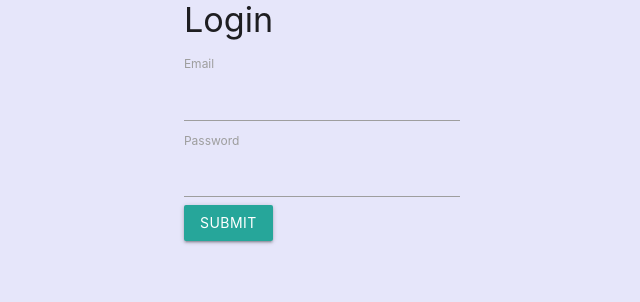
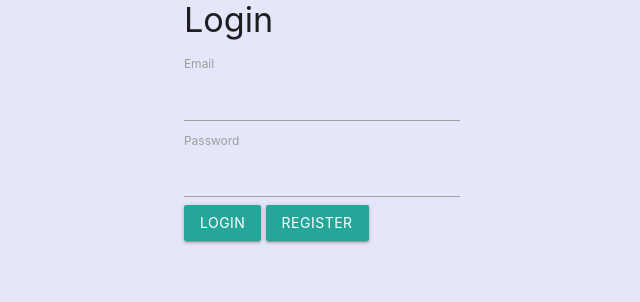
Before and after one commit to isaacwoodruff/codetogether, a Flask app: page /login in a window 1280 px wide. Shown: the part 136-438 px from the top of the page, without its empty margins (318-958 px from the left). Run offline with Flask 2, Linux system fonts and the light colour scheme; some libraries are stand-ins or nearby versions.

Commit message:
Added link to register from login view

```diff
--- a/templates/login.html
+++ b/templates/login.html
@@ -15,7 +15,12 @@
                 <div class="form-group">
                     <label class="control-label" for="password">Password</label> {{ form.password }}
                 </div>
-                <button class="btn btn-default" type="submit">Submit</button>
+                {% if title == "Login" %}
+                    <button class="btn btn-default" type="submit">Login</button>
+                    <a href="{{ url_for('register') }}" class="btn btn-default">Register</a>
+                {% else %}
+                    <button class="btn btn-default" type="submit">Register</button>
+                {% endif %}
             </div>
         </form>
 
```
